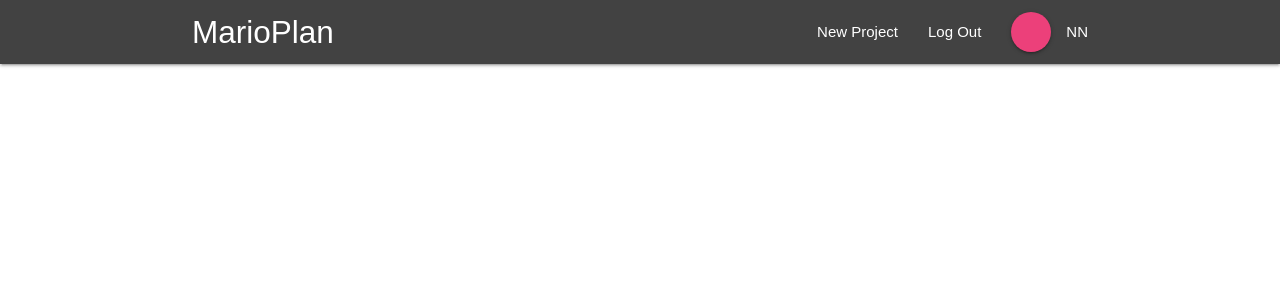
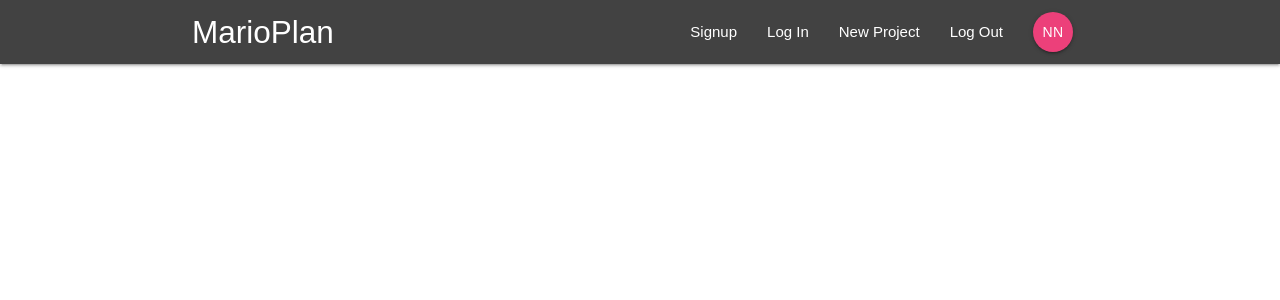
Before and after one commit to jIrwinCline/marioplan, a React app: page / in a window 1280 px wide. Shown: the top 300 px of the page. Built offline with nearby package versions, Linux system fonts and the light colour scheme.

Commit message:
nav done. adding dash

```diff
--- a/src/components/layouts/Navbar.jsx
+++ b/src/components/layouts/Navbar.jsx
@@ -1,13 +1,15 @@
 import React from 'react';
 import { Link } from 'react-router-dom';
 import SignedInLinks from './SignedInLinks'
+import SignedOutLinks from './SignedOutLinks'
 
 const Navbar = () => {
     return (
         <nav className="nav-wrapper grey darken-3">
             <div className="container">
-                <Link to='/' className="brand-logo"> MarioPlan</Link>
+                <Link to='/' className="brand-logo">MarioPlan</Link>
                 <SignedInLinks/>
+                <SignedOutLinks/>
             </div>
         </nav>
     )
--- a/src/components/layouts/SignedInLinks.jsx
+++ b/src/components/layouts/SignedInLinks.jsx
@@ -6,7 +6,7 @@
         <ul className="right">
             <li><NavLink to='/'>New Project</NavLink></li>
             <li><NavLink to='/'>Log Out</NavLink></li>
-            <li><NavLink to='/' className='btn btn-floating pink lighten-1'></NavLink>NN</li>
+            <li><NavLink to='/' className='btn btn-floating pink lighten-1'>NN</NavLink></li>
         </ul>
     )
 }
--- a/src/components/layouts/SignedOutLinks.jsx
+++ b/src/components/layouts/SignedOutLinks.jsx
@@ -0,0 +1,14 @@
+import React from 'react';
+import { NavLink } from 'react-router-dom';
+
+const SignedOutLinks = () => {
+    return (
+        <ul className="right">
+            <li><NavLink to='/'>Signup</NavLink></li>
+            <li><NavLink to='/'>Log In</NavLink></li>
+
+        </ul>
+    )
+}
+
+export default SignedOutLinks;
```
Also changed, not shown: src/components/dashboard/Dashboard.jsx (+14 -0 lines), src/components/dashboard/Notifications.jsx (added), 1 other file (tests, documents, lock files or other folders).
